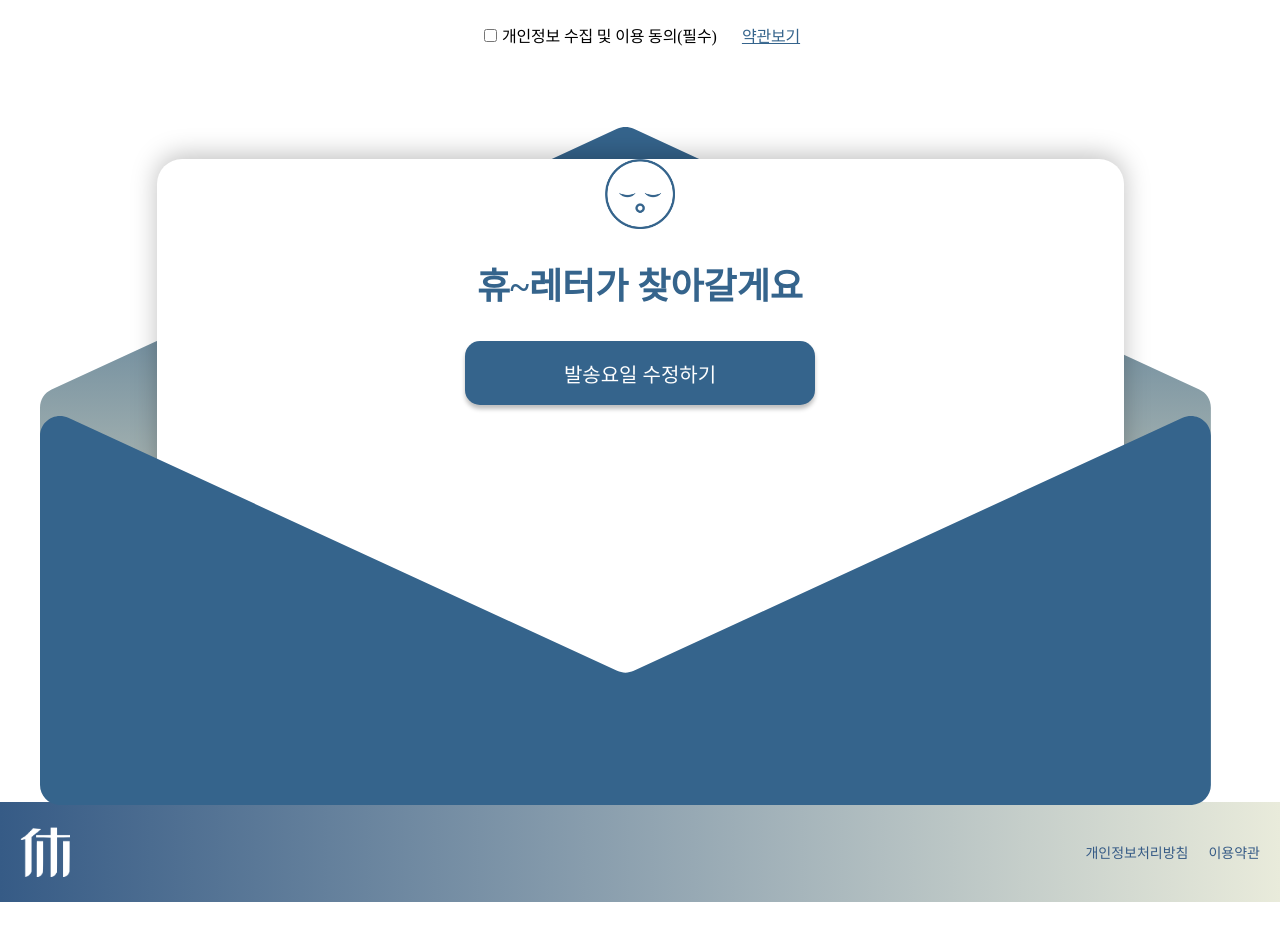
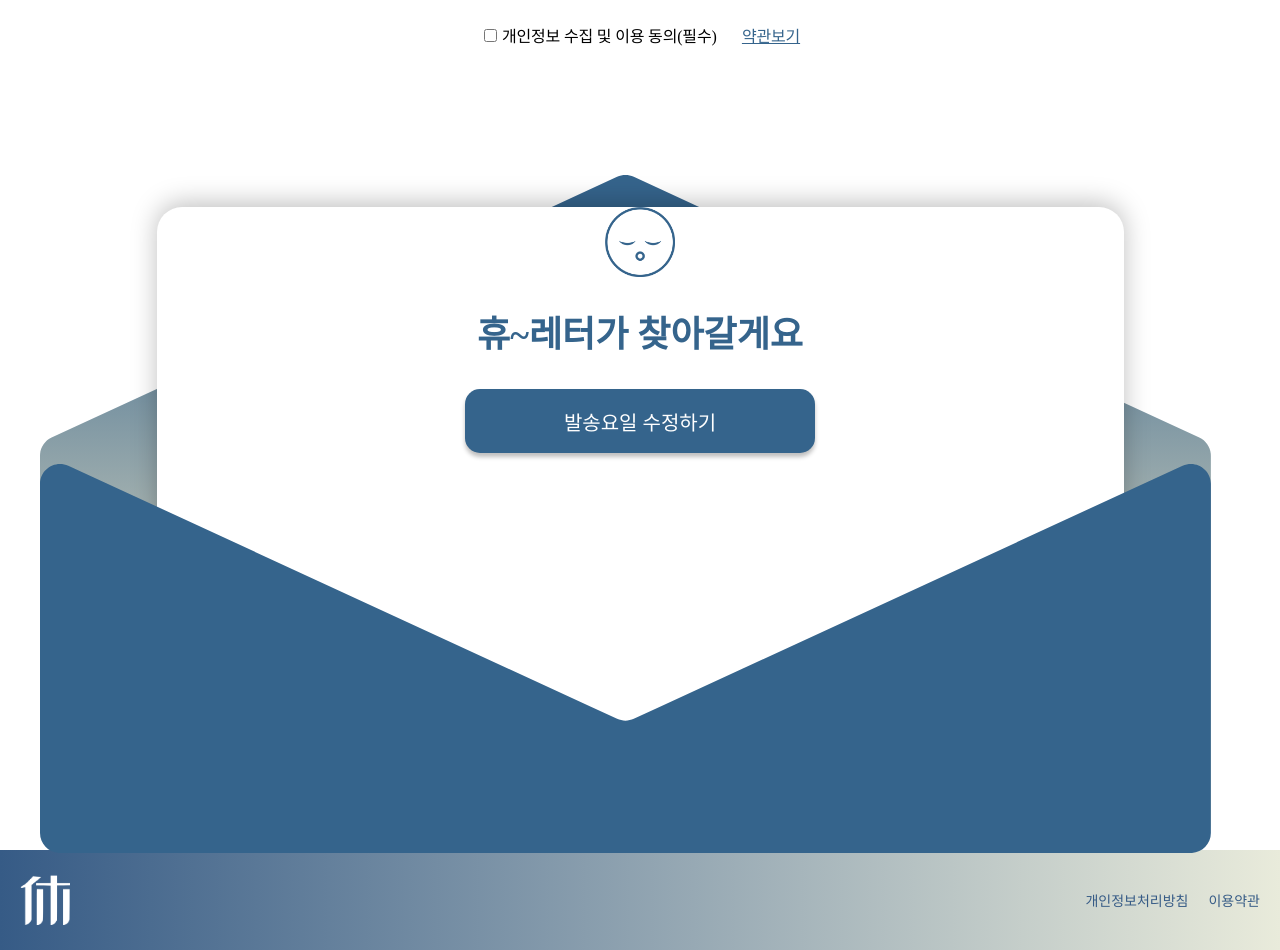
Before and after one commit to Serengeti-HYU/Hyu_frontend, a React (Create React App) app: page /newsletter-page in a window 1280 px wide. Shown: the part 1580-2530 px from the top of the page. Before the commit the page ends 2482 px from the top, so only its background shows below. Built offline with nearby package versions, Linux system fonts and the light colour scheme; a web font is replaced by a local one.

Commit message:
Style: LetterContainer 레이아웃 수정:

```diff
--- a/src/pages/Newsletter/NewsletterPage.jsx
+++ b/src/pages/Newsletter/NewsletterPage.jsx
@@ -102,7 +102,7 @@ const LetterContainer = styled.div`
   width: 1200px;
   height: 675px;
   margin: auto;
-  margin-top: 5rem;
+  margin-top: 8rem;
 `;
 const Envelope = styled.img`
   position: absolute;
```
